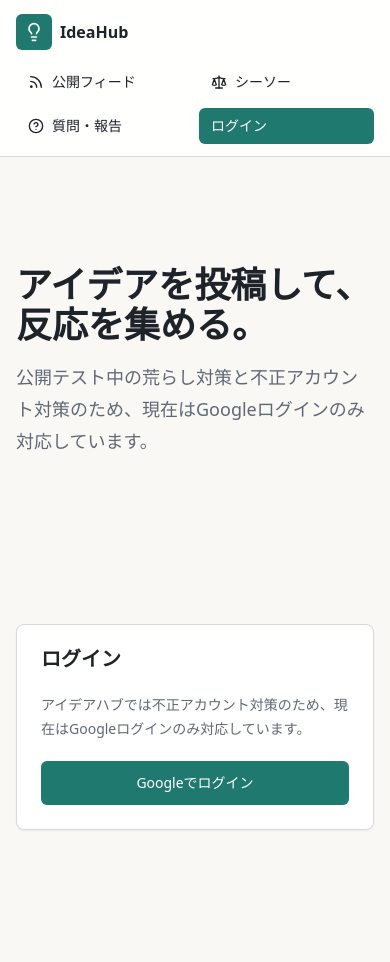
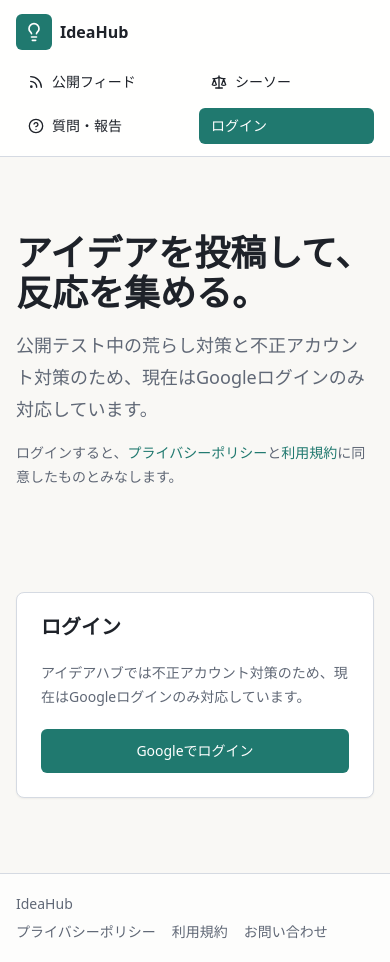
Before and after one commit to sabbomaster/ideahub-mvp, a Next.js app: page /login in a window 390 px wide. Before the commit the page ends 937 px from the top, so only its background shows below. Built offline with nearby package versions, Linux system fonts and the light colour scheme; no server answers.

Commit message:
Improve responsive layout

```diff
--- a/src/app/layout.tsx
+++ b/src/app/layout.tsx
@@ -37,7 +37,7 @@ export default async function RootLayout({ children }: Readonly<{ children: Reac
 
   return (
     <html lang="ja">
-      <body>
+      <body className="flex min-h-screen flex-col">
         <header className="border-b bg-card/90 backdrop-blur">
           <div className="container flex flex-col gap-3 py-3 sm:flex-row sm:items-center sm:justify-between sm:py-0">
             <Link href="/" className="flex min-h-10 items-center gap-2 font-semibold">
@@ -100,7 +100,23 @@ export default async function RootLayout({ children }: Readonly<{ children: Reac
             </nav>
           </div>
         </header>
-        <main>{children}</main>
+        <main className="flex-1">{children}</main>
+        <footer className="border-t bg-card/70">
+          <div className="container flex flex-col gap-2 py-5 text-sm text-muted-foreground sm:flex-row sm:items-center sm:justify-between">
+            <div>IdeaHub</div>
+            <nav className="flex flex-wrap gap-x-4 gap-y-2">
+              <Link href="/privacy" className="hover:text-foreground">
+                プライバシーポリシー
+              </Link>
+              <Link href="/terms" className="hover:text-foreground">
+                利用規約
+              </Link>
+              <Link href="/feedback" className="hover:text-foreground">
+                お問い合わせ
+              </Link>
+            </nav>
+          </div>
+        </footer>
       </body>
     </html>
   );
--- a/src/app/login/page.tsx
+++ b/src/app/login/page.tsx
@@ -1,3 +1,4 @@
+import Link from "next/link";
 import { redirect } from "next/navigation";
 import { LoginForm } from "@/components/login-form";
 import { createClient } from "@/lib/supabase/server";
@@ -12,11 +13,22 @@ export default async function LoginPage({ searchParams }: { searchParams: Promis
   if (user) redirect("/ideas");
 
   return (
-    <div className="container grid min-h-[calc(100vh-4rem)] max-w-5xl items-center gap-8 py-10 md:grid-cols-[1fr_420px]">
+    <div className="container grid min-h-[calc(100vh-8rem)] max-w-5xl items-center gap-8 py-10 md:grid-cols-[1fr_420px]">
       <div className="space-y-4">
-        <h1 className="text-4xl font-bold tracking-normal">{"\u30a2\u30a4\u30c7\u30a2\u3092\u6295\u7a3f\u3057\u3066\u3001\u53cd\u5fdc\u3092\u96c6\u3081\u308b\u3002"}</h1>
+        <h1 className="text-4xl font-bold tracking-normal">アイデアを投稿して、反応を集める。</h1>
         <p className="text-lg leading-8 text-muted-foreground">
-          {"\u516c\u958b\u30c6\u30b9\u30c8\u4e2d\u306e\u8352\u3089\u3057\u5bfe\u7b56\u3068\u4e0d\u6b63\u30a2\u30ab\u30a6\u30f3\u30c8\u5bfe\u7b56\u306e\u305f\u3081\u3001\u73fe\u5728\u306fGoogle\u30ed\u30b0\u30a4\u30f3\u306e\u307f\u5bfe\u5fdc\u3057\u3066\u3044\u307e\u3059\u3002"}
+          公開テスト中の荒らし対策と不正アカウント対策のため、現在はGoogleログインのみ対応しています。
+        </p>
+        <p className="text-sm leading-6 text-muted-foreground">
+          ログインすると、
+          <Link href="/privacy" className="font-medium text-primary underline-offset-4 hover:underline">
+            プライバシーポリシー
+          </Link>
+          と
+          <Link href="/terms" className="font-medium text-primary underline-offset-4 hover:underline">
+            利用規約
+          </Link>
+          に同意したものとみなします。
         </p>
       </div>
       <LoginForm message={error === "auth" ? "Googleログインに失敗しました。もう一度お試しください。" : undefined} />
--- /dev/null
+++ b/src/app/privacy/page.tsx
@@ -0,0 +1,98 @@
+import type { Metadata } from "next";
+import Link from "next/link";
+import { Card, CardContent, CardHeader, CardTitle } from "@/components/ui/card";
+
+export const metadata: Metadata = {
+  title: "プライバシーポリシー | IdeaHub",
+  description: "IdeaHubのプライバシーポリシーです。",
+  alternates: {
+    canonical: "/privacy",
+  },
+  openGraph: {
+    title: "プライバシーポリシー | IdeaHub",
+    description: "IdeaHubのプライバシーポリシーです。",
+    url: "/privacy",
+    siteName: "IdeaHub",
+    type: "article",
+  },
+};
+
+const sections = [
+  {
+    title: "収集する情報",
+    body: [
+      "IdeaHubでは、Googleログイン時に取得されるメールアドレス、表示名、プロフィール画像を、ログイン認証とユーザー識別のために利用します。",
+      "また、ユーザーが投稿したアイデア、コメント、実行記録、プロフィール情報をサービス提供のために保存します。",
+      "サービス改善や不正利用防止のため、アクセス日時、利用ページ、端末やブラウザに関する情報などを確認する場合があります。",
+    ],
+  },
+  {
+    title: "Googleアカウント情報の利用目的",
+    body: [
+      "Googleアカウント情報は、ログイン認証、ユーザー識別、プロフィール表示、通知、投稿者表示のために利用します。",
+      "取得したGoogleアカウント情報を、これらの目的以外で不必要に利用することはありません。",
+    ],
+  },
+  {
+    title: "Cookieや類似技術の利用",
+    body: [
+      "IdeaHubでは、ログイン状態の維持、セキュリティ、利便性向上のためにCookieや類似技術を利用します。",
+      "これらは、認証セッションの維持や不正アクセス対策など、サービスを安全に利用するために必要な範囲で使われます。",
+    ],
+  },
+  {
+    title: "第三者提供について",
+    body: [
+      "法令に基づく場合を除き、本人の同意なく個人情報を第三者へ提供しません。",
+      "ただし、サービス運営に必要な範囲で、下記の外部サービスを利用します。",
+    ],
+  },
+  {
+    title: "外部サービス",
+    body: [
+      "IdeaHubでは、認証とデータ保存にSupabase、ホスティングにVercel、ログイン認証にGoogle OAuthを利用しています。",
+      "これらの外部サービスでは、それぞれのプライバシーポリシーや利用規約に従って情報が扱われます。",
+    ],
+  },
+  {
+    title: "データ削除・問い合わせ",
+    body: [
+      "ユーザーからの問い合わせに応じて、可能な範囲でアカウント情報や投稿データの削除に対応します。",
+      "削除対応では、本人確認や対象データの確認のために追加情報をお願いする場合があります。",
+    ],
+  },
+];
+
+export default function PrivacyPage() {
+  return (
+    <div className="container max-w-3xl py-8 sm:py-10">
+      <Card>
+        <CardHeader className="space-y-3">
+          <CardTitle className="text-3xl tracking-normal">プライバシーポリシー</CardTitle>
+          <p className="text-sm leading-6 text-muted-foreground">IdeaHubで扱う情報と、その利用目的について説明します。最終更新日: 2026年6月12日</p>
+        </CardHeader>
+        <CardContent className="space-y-7 text-sm leading-7 text-muted-foreground sm:text-base sm:leading-8">
+          {sections.map((section) => (
+            <section key={section.title} className="space-y-3">
+              <h2 className="text-xl font-semibold tracking-normal text-foreground">{section.title}</h2>
+              {section.body.map((paragraph) => (
+                <p key={paragraph}>{paragraph}</p>
+              ))}
+            </section>
+          ))}
+
+          <section className="space-y-3">
+            <h2 className="text-xl font-semibold tracking-normal text-foreground">お問い合わせ先</h2>
+            <p>
+              プライバシーに関するお問い合わせは{" "}
+              <Link href="mailto:anyon8571@gmail.com" className="font-medium text-primary underline-offset-4 hover:underline">
+                anyon8571@gmail.com
+              </Link>
+              までご連絡ください。
+            </p>
+          </section>
+        </CardContent>
+      </Card>
+    </div>
+  );
+}
--- /dev/null
+++ b/src/app/terms/page.tsx
@@ -0,0 +1,97 @@
+import type { Metadata } from "next";
+import Link from "next/link";
+import { Card, CardContent, CardHeader, CardTitle } from "@/components/ui/card";
+
+export const metadata: Metadata = {
+  title: "利用規約 | IdeaHub",
+  description: "IdeaHubの利用規約です。",
+  alternates: {
+    canonical: "/terms",
+  },
+  openGraph: {
+    title: "利用規約 | IdeaHub",
+    description: "IdeaHubの利用規約です。",
+    url: "/terms",
+    siteName: "IdeaHub",
+    type: "article",
+  },
+};
+
+const sections = [
+  {
+    title: "IdeaHubの概要",
+    body: [
+      "IdeaHubは、アイデア、改善案、実行記録などを投稿・管理できる個人開発のMVPサービスです。",
+      "ユーザーは、自分のアイデアを整理したり、公開フィードで他のユーザーからコメントや実行報告を受け取ったりできます。",
+    ],
+  },
+  {
+    title: "禁止事項",
+    body: [
+      "法令に違反する行為、誹謗中傷、なりすまし、スパム、他者の権利侵害、サービス妨害、不正アクセスを禁止します。",
+      "また、過度な連続投稿、虚偽情報の投稿、他のユーザーが安心して利用できなくなる行為も控えてください。",
+    ],
+  },
+  {
+    title: "投稿責任",
+    body: [
+      "投稿内容の責任は投稿者本人が負います。",
+      "不適切な投稿、権利侵害のおそれがある投稿、サービス運営上問題がある投稿は、削除・非表示・アカウント制限の対象となる場合があります。",
+    ],
+  },
+  {
+    title: "免責事項",
+    body: [
+      "IdeaHubは、投稿内容の正確性、有用性、実現可能性を保証しません。",
+      "サービス利用によって発生した損害について、運営者は法令上認められる範囲で責任を負わないものとします。",
+    ],
+  },
+  {
+    title: "サービス変更・停止",
+    body: [
+      "IdeaHubは個人開発MVPとして運営しているため、予告なく機能の変更、停止、終了を行う場合があります。",
+      "大きな変更がある場合は、可能な範囲でサービス内や関連ページで案内します。",
+    ],
+  },
+  {
+    title: "アカウント停止・投稿削除",
+    body: [
+      "規約違反や不正利用が確認された場合、アカウントの利用制限や投稿削除を行う場合があります。",
+      "低信用ポイントのユーザーを直ちに悪質と判断するものではありませんが、荒らし対策や安全性のため段階的な制限を行うことがあります。",
+    ],
+  },
+];
+
+export default function TermsPage() {
+  return (
+    <div className="container max-w-3xl py-8 sm:py-10">
+      <Card>
+        <CardHeader className="space-y-3">
+          <CardTitle className="text-3xl tracking-normal">利用規約</CardTitle>
+          <p className="text-sm leading-6 text-muted-foreground">IdeaHubを安心して使うためのルールです。最終更新日: 2026年6月12日</p>
+        </CardHeader>
+        <CardContent className="space-y-7 text-sm leading-7 text-muted-foreground sm:text-base sm:leading-8">
+          {sections.map((section) => (
+            <section key={section.title} className="space-y-3">
+              <h2 className="text-xl font-semibold tracking-normal text-foreground">{section.title}</h2>
+              {section.body.map((paragraph) => (
+                <p key={paragraph}>{paragraph}</p>
+              ))}
+            </section>
+          ))}
+
+          <section className="space-y-3">
+            <h2 className="text-xl font-semibold tracking-normal text-foreground">お問い合わせ先</h2>
+            <p>
+              利用規約に関するお問い合わせは{" "}
+              <Link href="mailto:anyon8571@gmail.com" className="font-medium text-primary underline-offset-4 hover:underline">
+                anyon8571@gmail.com
+              </Link>
+              までご連絡ください。
+            </p>
+          </section>
+        </CardContent>
+      </Card>
+    </div>
+  );
+}
```
